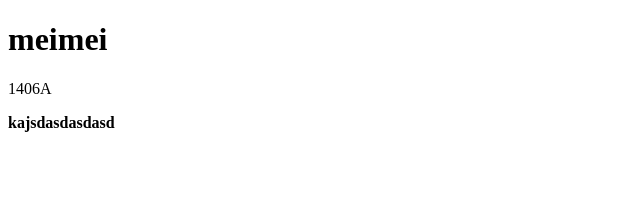
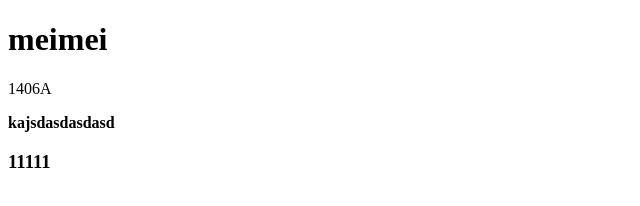
Before and after one commit to xuemeimei/myMobile, a plain HTML site: page index.html in a window 1280 px wide. Shown: the full height of the page, 0-640 px from the left. Drawn offline with Linux system fonts and the light colour scheme.

Commit message:
index.html 111

```diff
--- a/index.html
+++ b/index.html
@@ -12,6 +12,7 @@
         <h1>meimei</h1>
         <p>1406A</p>
         <b>kajsdasdasdasd</b>
+        <h3>11111</h3>
     </div>
 </body>
 
```
